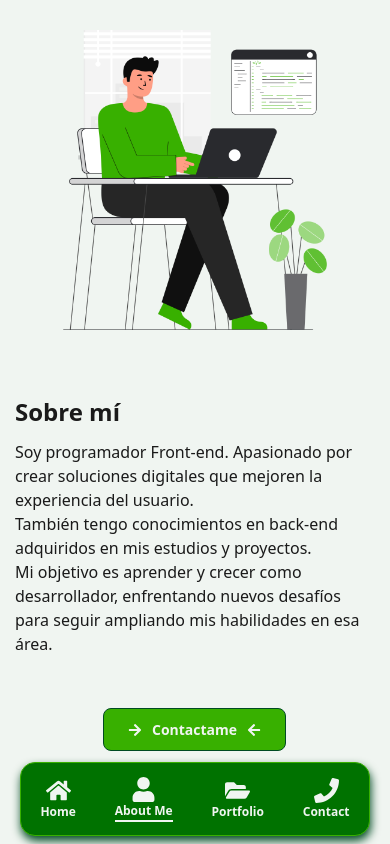
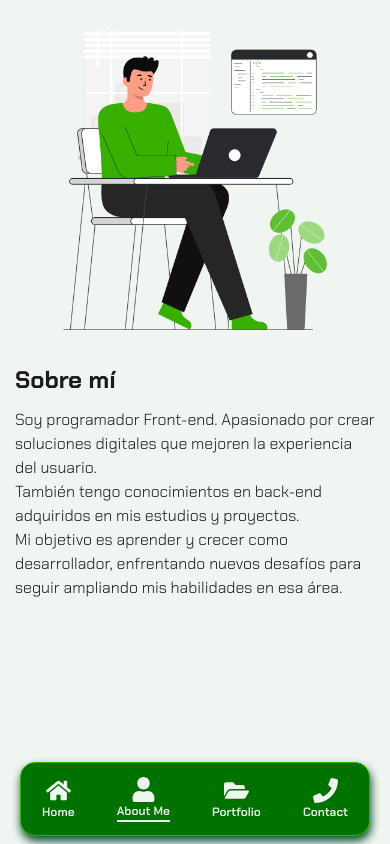
Before and after one commit to Galartza/my-portfolio, a Next.js app: page /about in a window 390 px wide. Built offline with nearby package versions, Linux system fonts and the light colour scheme.

Commit message:
adds changes in styles general and fonts

```diff
--- a/src/app/about/about.module.css
+++ b/src/app/about/about.module.css
@@ -1,3 +1,4 @@
+@import url('https://fonts.googleapis.com/css2?family=Chakra+Petch:ital,wght@0,300;0,400;0,500;0,600;0,700;1,300;1,400;1,500;1,600;1,700&display=swap');
 .sectionContainer {
     height: 100vh;
     width: 100%;
@@ -7,6 +8,9 @@
     justify-content: center;
     flex-direction: row;
     padding: 20px;
+    font-family: "Chakra Petch", serif;
+    font-weight: 300;
+    font-style: normal;
 }
 
 /* Contenedor principal del contenido */
@@ -134,7 +138,7 @@
     .containerContent {
         flex-direction: column;
         width: 100%;
-        gap:4rem;
+        gap:2rem;
     }
 
     .containerText {
--- a/src/app/about/page.tsx
+++ b/src/app/about/page.tsx
@@ -80,14 +80,14 @@ const AboutPage = () => {
             <br />
             Mi objetivo es aprender y crecer como desarrollador, enfrentando nuevos desafíos para seguir ampliando mis habilidades en esa área.
           </p>
-          <div className={styles.btnContainer}>
+          {/* <div className={styles.btnContainer}>
             <button
               className={`${styles.btnContact} animate__animated ${buttonAnimation}`}
               onClick={handleContactClick}
             >
               <FaArrowRight /> Contactame <FaArrowLeft />
             </button>
-          </div>
+          </div> */}
         </div>
 
         <div className={`${styles.containerImage} animate__animated ${isVisible ? 'animate__backInRight' : 'animate__fadeOutRight'}`}>
--- a/src/app/globals.css
+++ b/src/app/globals.css
@@ -1,6 +1,8 @@
 @tailwind base;
 @tailwind components;
 @tailwind utilities;
+
+@import url('https://fonts.googleapis.com/css2?family=Chakra+Petch:ital,wght@0,300;0,400;0,500;0,600;0,700;1,300;1,400;1,500;1,600;1,700&display=swap');
 
 :root {
   --green-dark: #004B23;
@@ -10,6 +12,7 @@
   --black-soft: #1A1A1A;
   --gray-medium: #A6A6A6;
   --gray-dark: #333333;
+
 }
 
 body {
--- a/src/components/NavigationBar/NavigationBar.module.css
+++ b/src/components/NavigationBar/NavigationBar.module.css
@@ -1,3 +1,4 @@
+@import url('https://fonts.googleapis.com/css2?family=Chakra+Petch:ital,wght@0,300;0,400;0,500;0,600;0,700;1,300;1,400;1,500;1,600;1,700&display=swap');
 /* Estilos para el estado activo */
 .active {
     /* color: var(--black-soft) !important; Asegura que este color prevalezca */
@@ -20,6 +21,9 @@
     border-radius: 15px;
     border: solid 1px var(--green-light);
     box-shadow: 1px 5px 10px 0px var(--green-dark);
+    font-family: "Chakra Petch", serif;
+    font-weight: 300;
+    font-style: normal;
   }
 
   .navItem {
--- a/src/components/StartCard/StartCard.module.css
+++ b/src/components/StartCard/StartCard.module.css
@@ -1,3 +1,4 @@
+@import url('https://fonts.googleapis.com/css2?family=Chakra+Petch:ital,wght@0,300;0,400;0,500;0,600;0,700;1,300;1,400;1,500;1,600;1,700&display=swap');
 .card {
     width: 260px;
     height: 396px;
@@ -6,7 +7,14 @@
     box-shadow: 1px 5px 10px 0px var(--green-dark);
     margin: auto;
     border: solid 1px var(--green-light);
+    font-family: "Chakra Petch", serif;
+    font-weight: 300;
+    font-style: normal;
 }
+
+.chakra-petch-light {
+
+  }
 
 .card .cardBorderTop {
     width: 60%;
```
